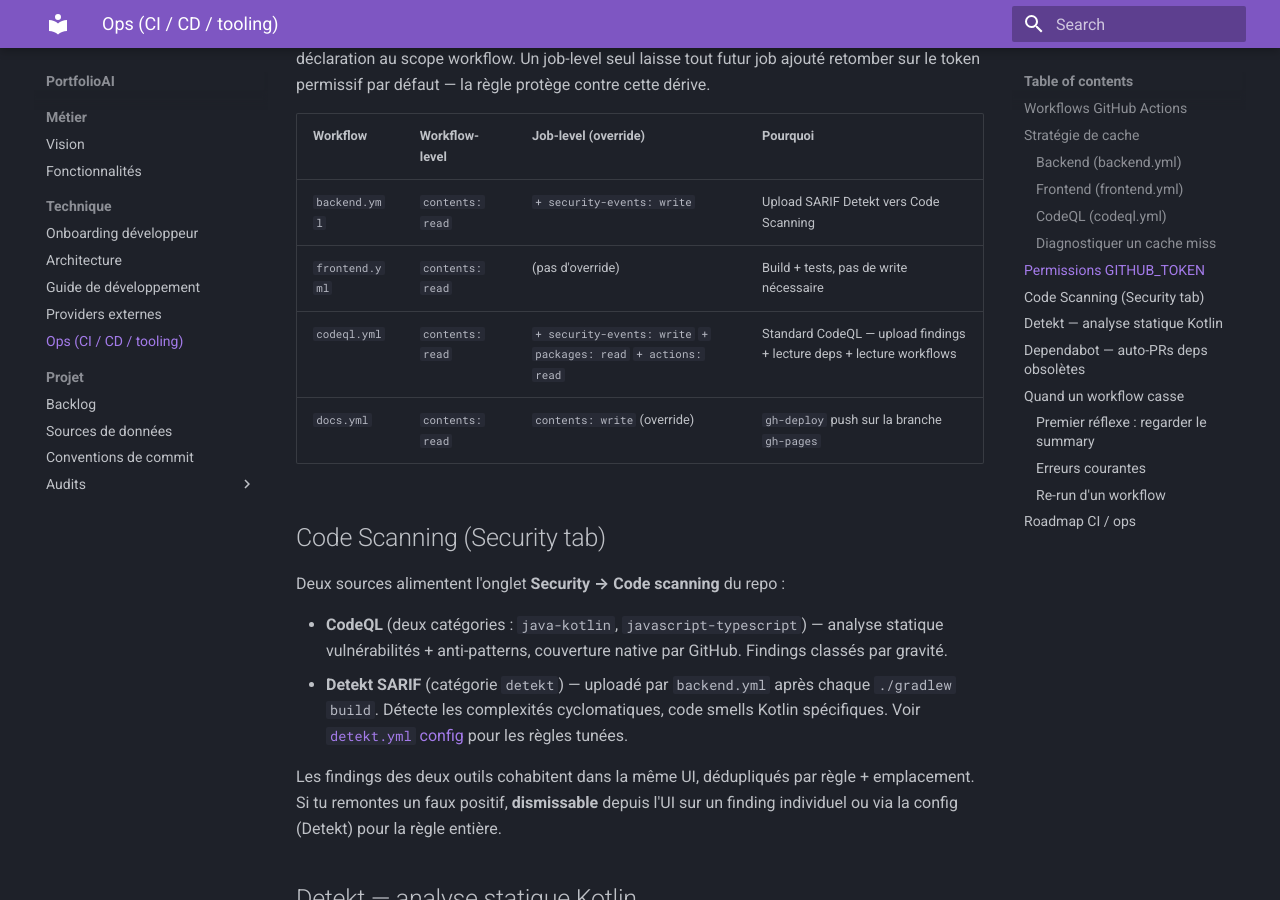
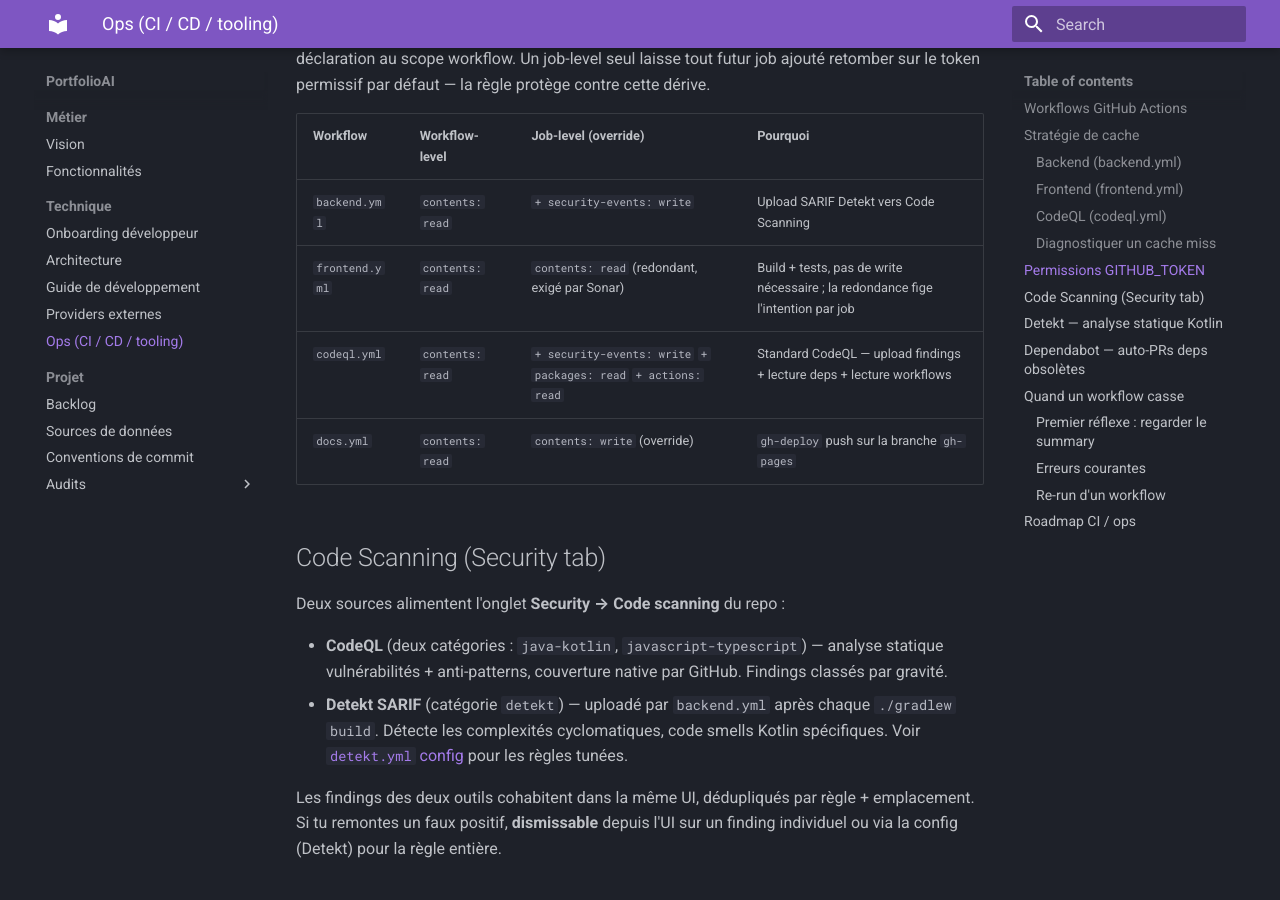
Before and after one commit to jv3n/trade, an MkDocs documentation site: the page built from docs/technique/ops.md, in a window 1280 px wide and 900 px high, scrolled down 2910 px. Built offline with MkDocs 1.6.1 and Material for MkDocs 9.7.7, drawn with Linux system fonts in a browser that asks for light colours.

Commit message:
ci(frontend): add redundant job-level permissions to satisfy Sonar

```diff
--- a/docs/technique/ops.md
+++ b/docs/technique/ops.md
@@ -69,7 +69,7 @@ Pourquoi le bloc workflow-level est obligatoire en plus du job-level : la règle
 | Workflow | Workflow-level | Job-level (override) | Pourquoi |
 |---|---|---|---|
 | `backend.yml` | `contents: read` | `+ security-events: write` | Upload SARIF Detekt vers Code Scanning |
-| `frontend.yml` | `contents: read` | (pas d'override) | Build + tests, pas de write nécessaire |
+| `frontend.yml` | `contents: read` | `contents: read` (redondant, exigé par Sonar) | Build + tests, pas de write nécessaire ; la redondance fige l'intention par job |
 | `codeql.yml` | `contents: read` | `+ security-events: write` `+ packages: read` `+ actions: read` | Standard CodeQL — upload findings + lecture deps + lecture workflows |
 | `docs.yml` | `contents: read` | `contents: write` (override) | `gh-deploy` push sur la branche `gh-pages` |
 
```
Also changed, not shown: 1 other file.
